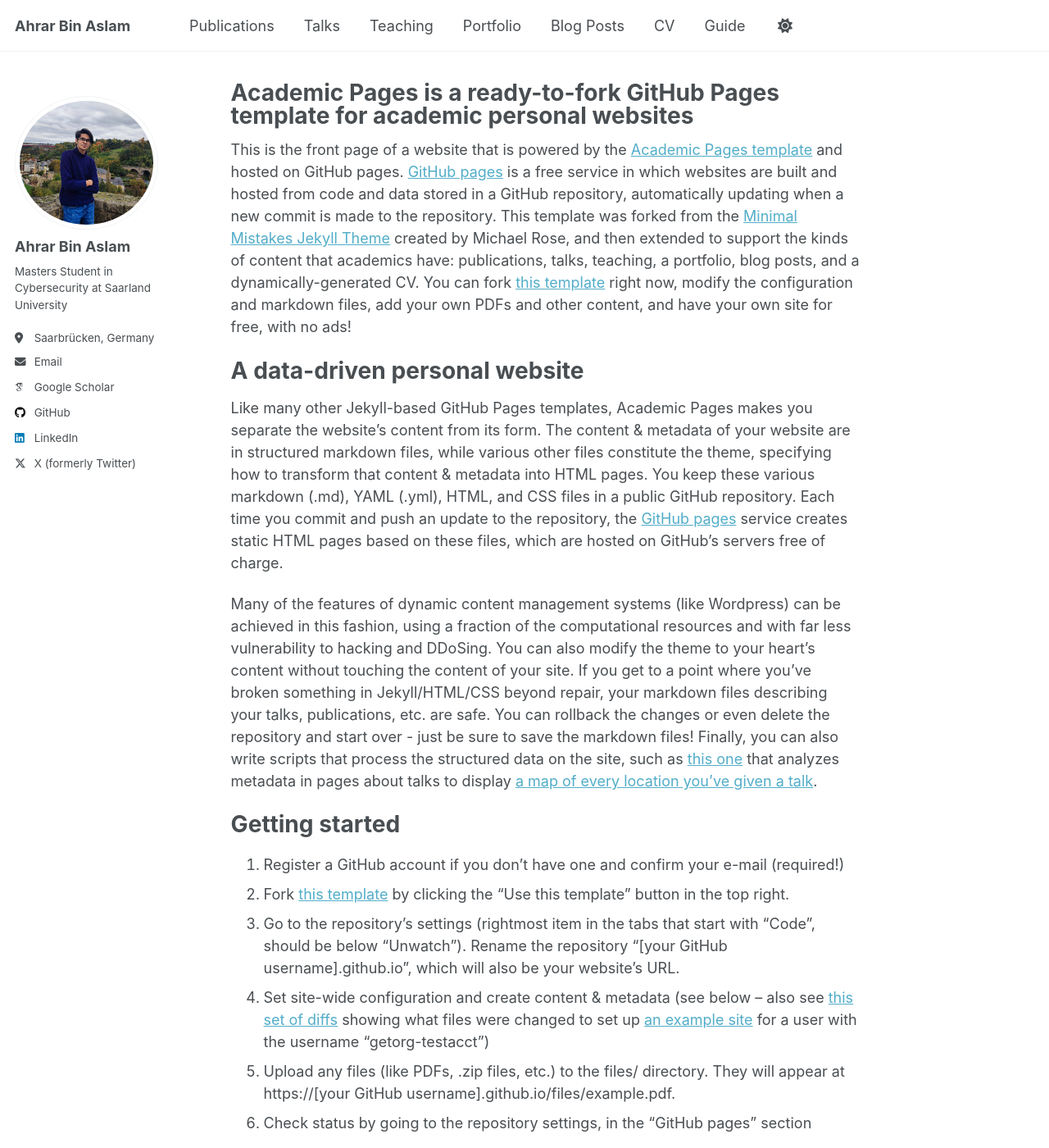
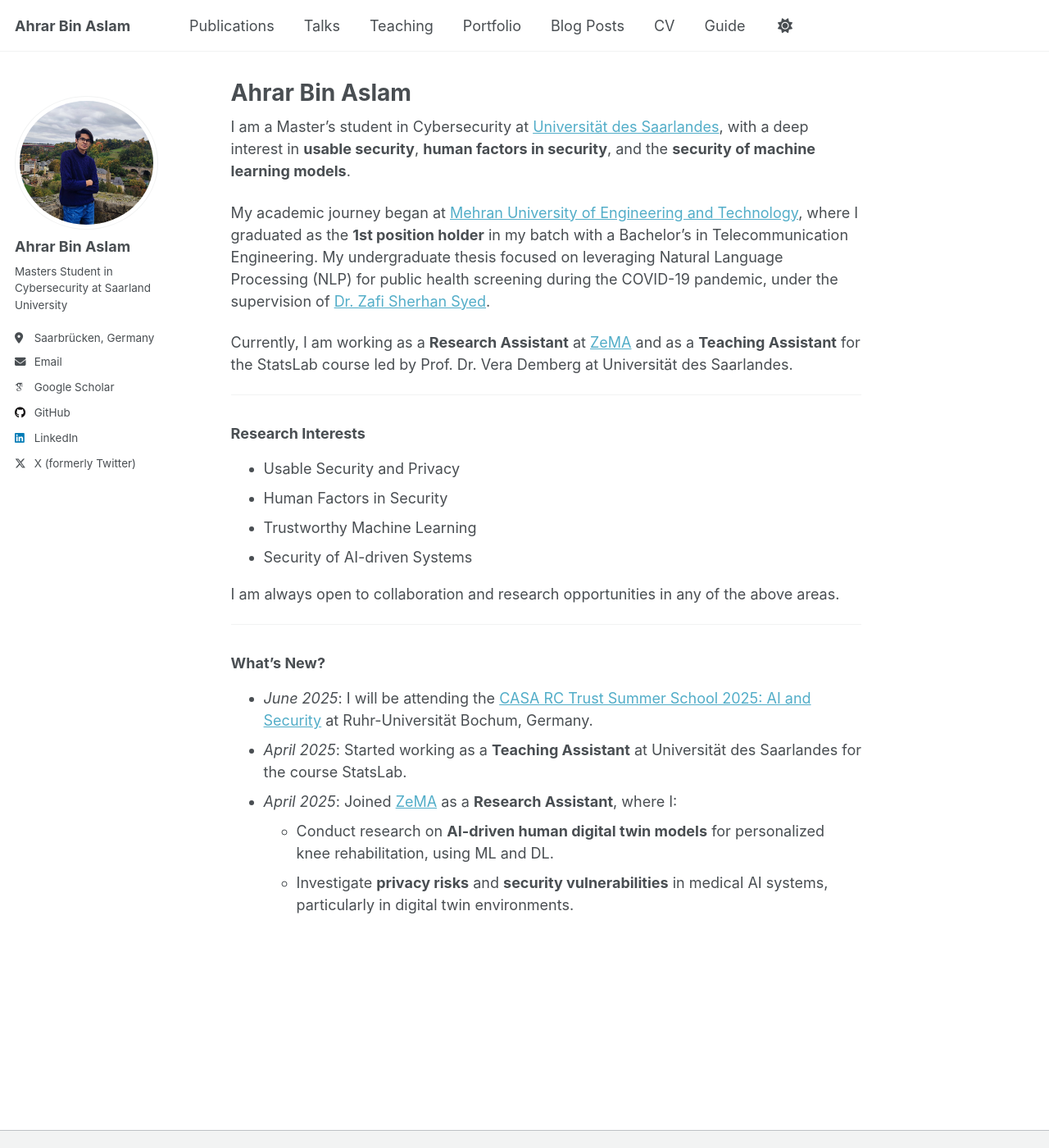
Before and after one commit to ahrarbinaslam/ahrarbinaslam.github.io, a Jekyll site: the page built from _pages/about.md, in a window 1280 px wide and 1400 px high. Shown: the whole window at 82% size. Built offline with Jekyll 4.4.1, drawn with Linux system fonts in a browser that asks for light colours; some web fonts are replaced; some of the changed text lies outside the part shown.

Commit message:
Update about.md

```diff
--- a/_pages/about.md
+++ b/_pages/about.md
@@ -1,49 +1,35 @@
 ---
 permalink: /
-title: "Academic Pages is a ready-to-fork GitHub Pages template for academic personal websites"
+title: "Ahrar Bin Aslam"
+excerpt: "About me"
 author_profile: true
 redirect_from:
   - /about/
   - /about.html
 ---
 
-This is the front page of a website that is powered by the [Academic Pages template](https://github.com/academicpages/academicpages.github.io) and hosted on GitHub pages. [GitHub pages](https://pages.github.com) is a free service in which websites are built and hosted from code and data stored in a GitHub repository, automatically updating when a new commit is made to the repository. This template was forked from the [Minimal Mistakes Jekyll Theme](https://mmistakes.github.io/minimal-mistakes/) created by Michael Rose, and then extended to support the kinds of content that academics have: publications, talks, teaching, a portfolio, blog posts, and a dynamically-generated CV. You can fork [this template](https://github.com/academicpages/academicpages.github.io) right now, modify the configuration and markdown files, add your own PDFs and other content, and have your own site for free, with no ads!
+I am a Master's student in Cybersecurity at [Universität des Saarlandes](https://www.uni-saarland.de/en/home.html), with a deep interest in **usable security**, **human factors in security**, and the **security of machine learning models**.
 
-A data-driven personal website
-======
-Like many other Jekyll-based GitHub Pages templates, Academic Pages makes you separate the website's content from its form. The content & metadata of your website are in structured markdown files, while various other files constitute the theme, specifying how to transform that content & metadata into HTML pages. You keep these various markdown (.md), YAML (.yml), HTML, and CSS files in a public GitHub repository. Each time you commit and push an update to the repository, the [GitHub pages](https://pages.github.com/) service creates static HTML pages based on these files, which are hosted on GitHub's servers free of charge.
+My academic journey began at [Mehran University of Engineering and Technology](https://www.muet.edu.pk/), where I graduated as the **1st position holder** in my batch with a Bachelor's in Telecommunication Engineering. My undergraduate thesis focused on leveraging Natural Language Processing (NLP) for public health screening during the COVID-19 pandemic, under the supervision of [Dr. Zafi Sherhan Syed](https://scholar.google.com/citations?user=OLku1akAAAAJ&hl=en).
 
-Many of the features of dynamic content management systems (like Wordpress) can be achieved in this fashion, using a fraction of the computational resources and with far less vulnerability to hacking and DDoSing. You can also modify the theme to your heart's content without touching the content of your site. If you get to a point where you've broken something in Jekyll/HTML/CSS beyond repair, your markdown files describing your talks, publications, etc. are safe. You can rollback the changes or even delete the repository and start over - just be sure to save the markdown files! Finally, you can also write scripts that process the structured data on the site, such as [this one](https://github.com/academicpages/academicpages.github.io/blob/master/talkmap.ipynb) that analyzes metadata in pages about talks to display [a map of every location you've given a talk](https://academicpages.github.io/talkmap.html).
+Currently, I am working as a **Research Assistant** at [ZeMA](https://zema.de/) and as a **Teaching Assistant** for the StatsLab course led by Prof. Dr. Vera Demberg at Universität des Saarlandes.
 
-Getting started
-======
-1. Register a GitHub account if you don't have one and confirm your e-mail (required!)
-1. Fork [this template](https://github.com/academicpages/academicpages.github.io) by clicking the "Use this template" button in the top right.
-1. Go to the repository's settings (rightmost item in the tabs that start with "Code", should be below "Unwatch"). Rename the repository "[your GitHub username].github.io", which will also be your website's URL.
-1. Set site-wide configuration and create content & metadata (see below -- also see [this set of diffs](http://archive.is/3TPas) showing what files were changed to set up [an example site](https://getorg-testacct.github.io) for a user with the username "getorg-testacct")
-1. Upload any files (like PDFs, .zip files, etc.) to the files/ directory. They will appear at https://[your GitHub username].github.io/files/example.pdf.
-1. Check status by going to the repository settings, in the "GitHub pages" section
+---
 
-Site-wide configuration
-------
-The main configuration file for the site is in the base directory in [_config.yml](https://github.com/academicpages/academicpages.github.io/blob/master/_config.yml), which defines the content in the sidebars and other site-wide features. You will need to replace the default variables with ones about yourself and your site's github repository. The configuration file for the top menu is in [_data/navigation.yml](https://github.com/academicpages/academicpages.github.io/blob/master/_data/navigation.yml). For example, if you don't have a portfolio or blog posts, you can remove those items from that navigation.yml file to remove them from the header.
+### Research Interests
+- Usable Security and Privacy
+- Human Factors in Security
+- Trustworthy Machine Learning
+- Security of AI-driven Systems
 
-Create content & metadata
-------
-For site content, there is one markdown file for each type of content, which are stored in directories like _publications, _talks, _posts, _teaching, or _pages. For example, each talk is a markdown file in the [_talks directory](https://github.com/academicpages/academicpages.github.io/tree/master/_talks). At the top of each markdown file is structured data in YAML about the talk, which the theme will parse to do lots of cool stuff. The same structured data about a talk is used to generate the list of talks on the [Talks page](https://academicpages.github.io/talks), each [individual page](https://academicpages.github.io/talks/2012-03-01-talk-1) for specific talks, the talks section for the [CV page](https://academicpages.github.io/cv), and the [map of places you've given a talk](https://academicpages.github.io/talkmap.html) (if you run this [python file](https://github.com/academicpages/academicpages.github.io/blob/master/talkmap.py) or [Jupyter notebook](https://github.com/academicpages/academicpages.github.io/blob/master/talkmap.ipynb), which creates the HTML for the map based on the contents of the _talks directory).
+I am always open to collaboration and research opportunities in any of the above areas.
 
-**Markdown generator**
+---
 
-The repository includes [a set of Jupyter notebooks](https://github.com/academicpages/academicpages.github.io/tree/master/markdown_generator
-) that converts a CSV containing structured data about talks or presentations into individual markdown files that will be properly formatted for the Academic Pages template. The sample CSVs in that directory are the ones I used to create my own personal website at stuartgeiger.com. My usual workflow is that I keep a spreadsheet of my publications and talks, then run the code in these notebooks to generate the markdown files, then commit and push them to the GitHub repository.
+### What's New?
 
-How to edit your site's GitHub repository
-------
-Many people use a git client to create files on their local computer and then push them to GitHub's servers. If you are not familiar with git, you can directly edit these configuration and markdown files directly in the github.com interface. Navigate to a file (like [this one](https://github.com/academicpages/academicpages.github.io/blob/master/_talks/2012-03-01-talk-1.md) and click the pencil icon in the top right of the content preview (to the right of the "Raw | Blame | History" buttons). You can delete a file by clicking the trashcan icon to the right of the pencil icon. You can also create new files or upload files by navigating to a directory and clicking the "Create new file" or "Upload files" buttons.
-
-Example: editing a markdown file for a talk
-![Editing a markdown file for a talk](/images/editing-talk.png)
-
-For more info
-------
-More info about configuring Academic Pages can be found in [the guide](https://academicpages.github.io/markdown/), the [growing wiki](https://github.com/academicpages/academicpages.github.io/wiki), and you can always [ask a question on GitHub](https://github.com/academicpages/academicpages.github.io/discussions). The [guides for the Minimal Mistakes theme](https://mmistakes.github.io/minimal-mistakes/docs/configuration/) (which this theme was forked from) might also be helpful.
+- _June 2025_: I will be attending the [CASA RC Trust Summer School 2025: AI and Security](https://casa.rub.de/en/events/casa-summer-school/casa-rct-summer-school-2025) at Ruhr-Universität Bochum, Germany.
+- _April 2025_: Started working as a **Teaching Assistant** at Universität des Saarlandes for the course StatsLab.
+- _April 2025_: Joined [ZeMA](https://zema.de/) as a **Research Assistant**, where I:
+  - Conduct research on **AI-driven human digital twin models** for personalized knee rehabilitation, using ML and DL.
+  - Investigate **privacy risks** and **security vulnerabilities** in medical AI systems, particularly in digital twin environments.
```
